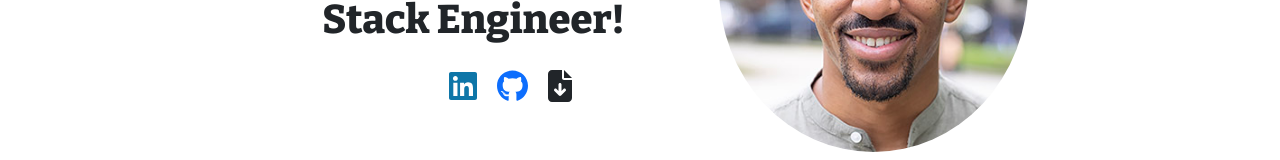
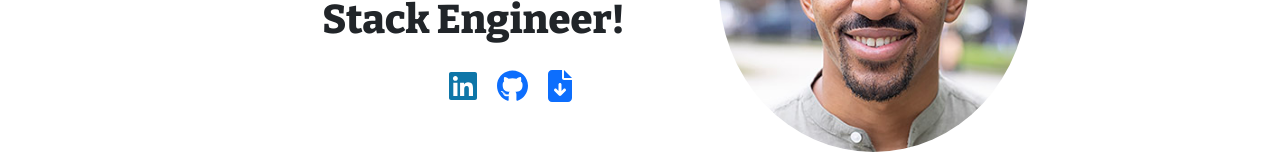
Before and after one commit to pjulmeus/portfolio917, a React (Create React App) app in the folder my-app/: page / in a window 1280 px wide. Shown: the part 284-444 px from the top of the page. Built offline with nearby package versions, Linux system fonts and the light colour scheme.

Commit message:
first draft

```diff
--- a/my-app/public/index.html
+++ b/my-app/public/index.html
@@ -24,7 +24,7 @@
       work correctly both with client-side routing and a non-root public URL.
       Learn how to configure a non-root public URL by running `npm run build`.
     -->
-    <title>React App</title>
+    <title>Paul Julmeus Software Engineering Portfolio </title>
   </head>
   <body>
     <noscript>You need to enable JavaScript to run this app.</noscript>
--- a/my-app/src/App.js
+++ b/my-app/src/App.js
@@ -5,7 +5,7 @@ import NavBar from './Navbar';
 import Contact from './Contact';
 import Home from './Home';
 import { Route, Routes } from 'react-router-dom';
-// import Emblem from './Emblem';
+
 
 function App() {
   return (
--- a/my-app/src/Emblem.js
+++ b/my-app/src/Emblem.js
@@ -13,7 +13,9 @@ function Emblem () {
 <a href="https://github.com/pjulmeus" target="_blank" rel="noopener noreferrer">
     <FontAwesomeIcon icon={faGithub} size="2x"/>
     </a>
+    <a href="https://docs.google.com/document/d/19H_0ImyG_tfwBIvPXlIOC1lsr70vVaXt/view" >
     <FontAwesomeIcon icon={faFileArrowDown} size="2x"/>
+    </a>
         </div>
     )
 }
```
Also changed, not shown: my-app/public/manifest.json, 1 other file (tests, documents, lock files or other folders).
